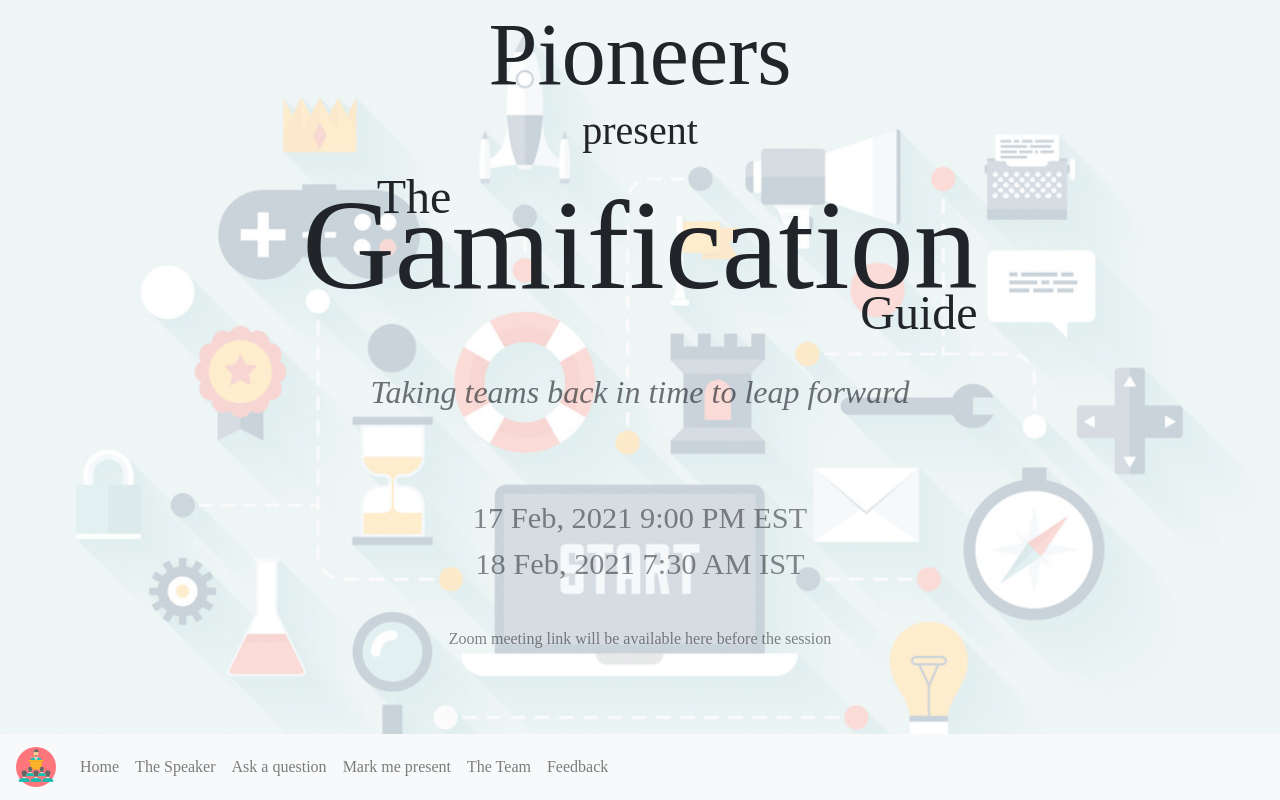
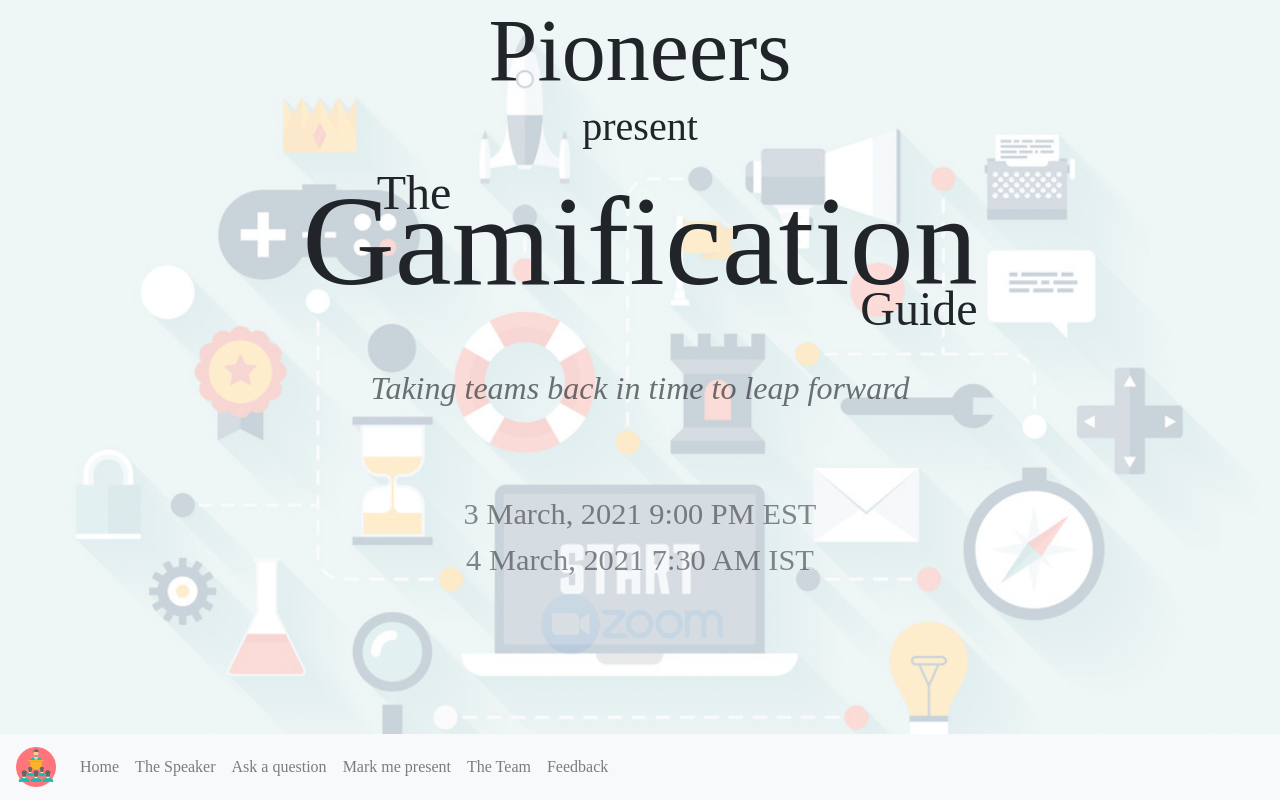
Before and after one commit to ashishmusani/pmc140-pioneers, a React (Create React App) app in the folder client/: page / in a window 1280 px wide. Built offline with nearby package versions, Linux system fonts and the light colour scheme.

Commit message:
v3_release2

```diff
--- a/client/src/components/HomePage/HomePage.css
+++ b/client/src/components/HomePage/HomePage.css
@@ -68,9 +68,25 @@
 }
 
 .homepage-info{
-    padding-top: 5vmin;
-    animation: 3s infoAnimation 5s infinite;
+    padding-top: 1vmin;
+    font-size: 2.5vmin;
+}
+
+.homepage-zoom_logo{
+    margin-right: 2vmin;
+    height: 8vmin;
+    width: 23vmin;
+    animation: 5s zoomLogoAnimation 5s forwards;
     opacity: 0;
+}
+
+.homepage-zoom_details{
+    animation: 4s zoomDetailsAnimation 5s infinite;
+    opacity: 0;
+}
+
+.homepage-zoom_info{
+    height: 2.5vmin;
 }
 
 @keyframes headerAnimation {
@@ -121,8 +137,13 @@
     }
 }
 
-@keyframes infoAnimation {
+@keyframes zoomLogoAnimation {
     0%   { opacity:0; }
-    50%  { opacity:1; }
+    100% { opacity:1; }
+}
+
+@keyframes zoomDetailsAnimation {
+    0%   { opacity:0; }
+    50%   { opacity:1; }
     100% { opacity:0; }
 }
--- a/client/src/components/HomePage/index.js
+++ b/client/src/components/HomePage/index.js
@@ -3,23 +3,6 @@ import './HomePage.css';
 
 
 const HomePage = () => {
-
-    // const scheduleDateTime = new Date(Date.UTC(2021,2,18,2,0))
-
-    // const date = scheduleDateTime.getDate();
-    // const tz = Intl.DateTimeFormat().resolvedOptions().timeZone;
-
-    // function formatAMPM(date) {
-    //     var hours = date.getHours();
-    //     var minutes = date.getMinutes();
-    //     var ampm = hours >= 12 ? 'pm' : 'am';
-    //     hours = hours % 12;
-    //     hours = hours ? hours : 12; // the hour '0' should be '12'
-    //     minutes = minutes < 10 ? '0'+minutes : minutes;
-    //     var strTime = hours + ':' + minutes + ' ' + ampm;
-    //     return strTime;
-    // }
-
     return (
         <div className="homepage" >
             <div className="homepage-header">Pioneers</div>
@@ -33,11 +16,14 @@ const HomePage = () => {
                 <i>Taking teams back in time to leap forward</i>
             </div>
             <div className="homepage-schedule">
-                17 Feb, 2021 9:00 PM EST<br/>
-                18 Feb, 2021 7:30 AM IST
+                3 March, 2021 9:00 PM EST<br/>
+                4 March, 2021 7:30 AM IST
             </div>
             <div className="homepage-info">
-                Zoom meeting link will be available here before the session
+                <a href="https://senecacollege-ca.zoom.us/j/95951046144?pwd=NW5TTVpYbWdHbWI1YklZUmQvbVBaZz09"
+                target="_blank">
+                    <img className="homepage-zoom_logo" src="zoom_logo.png"/>
+                </a>
             </div>
         </div>
     )
```
Also changed, not shown: client/public/zoom_logo.png (added), 12 other files (tests, documents, lock files or other folders).
